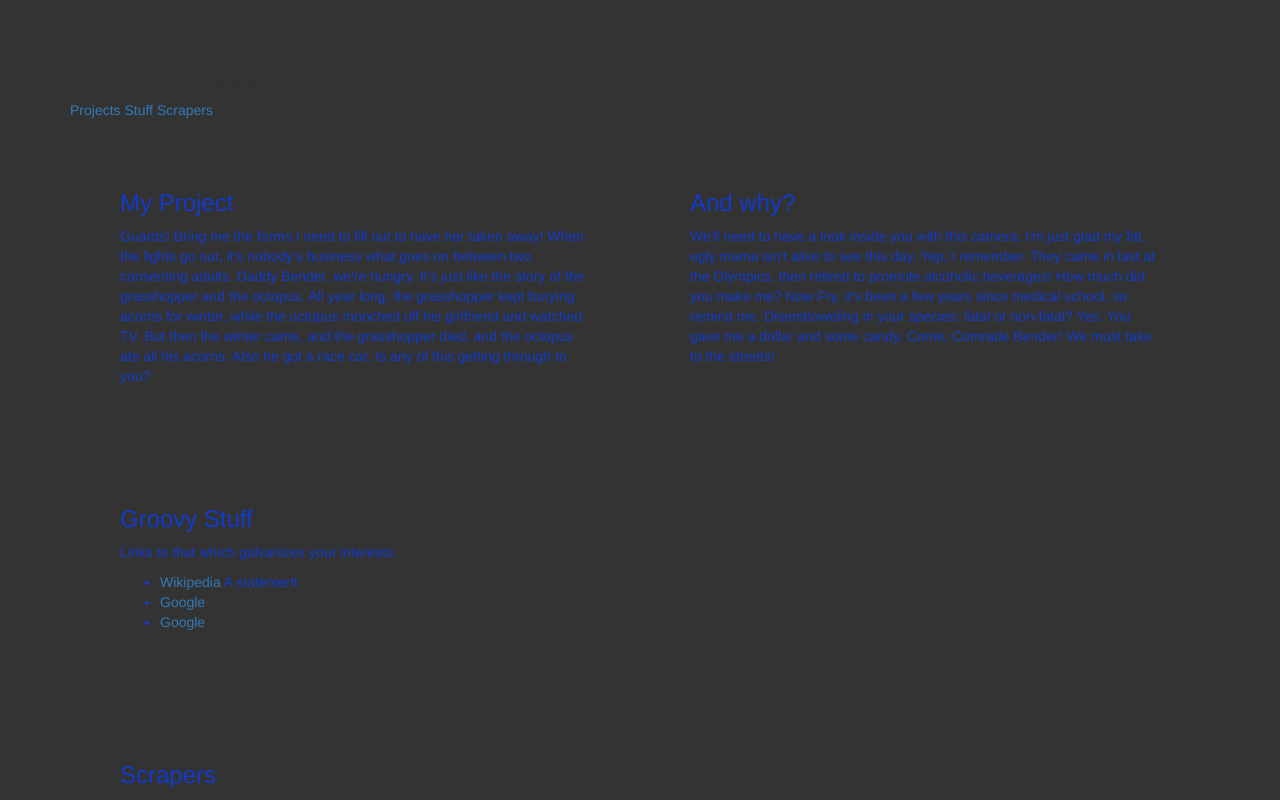
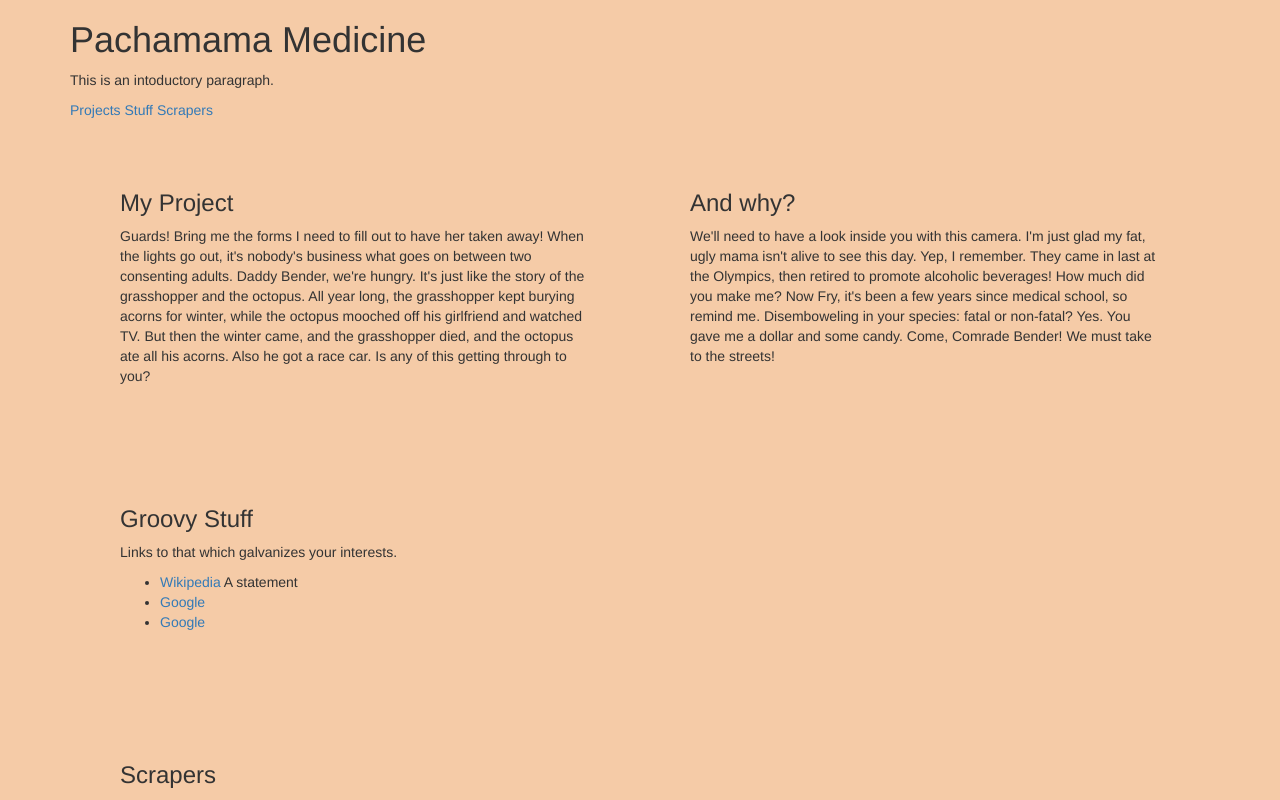
Before and after one commit to notyrbrownbaby/notyrbrownbaby.github.io, a plain HTML site: page index.html in a window 1280 px wide. Shown: the top 800 px of the page. Drawn offline with nearby package versions, Linux system fonts and the light colour scheme.

Commit message:
you did it greatjob!

```diff
--- a/index.html
+++ b/index.html
@@ -17,13 +17,13 @@
         <link rel="stylesheet" href="./style.css"/>
 
         <style>
-            .paragraphs {padding: 50px; color: #123BCD}
+            .paragraphs {padding: 50px; color: #333333}
         </style>
     </head>
 
 
     <body class="container">
-        <h1 class="headline other-class">Welcome to SF</h1>
+        <h1 class="headline other-class">Pachamama Medicine</h1>
         <p>
             This is an intoductory paragraph.
         </p>
--- a/style.css
+++ b/style.css
@@ -1,3 +1,3 @@
 body {
-	background-color: #333;
+	background-color: #F5CBA7;
 }
```
